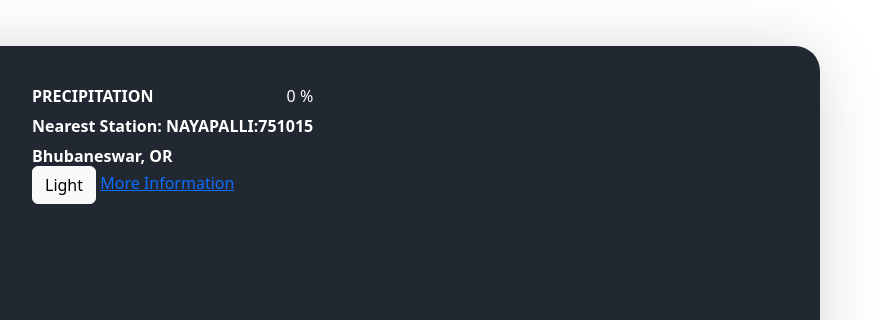
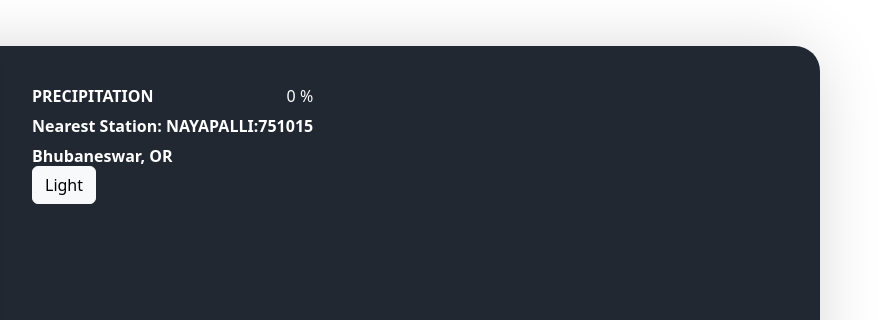
Before and after one commit to AyushBindhaniDevX/tterib, a plain HTML site: page index.html in a window 1280 px wide. Shown: the part 154-474 px from the top of the page, 390-1280 px from the left. Drawn offline with nearby package versions, Linux system fonts and the light colour scheme; no server answers.

Commit message:
Update index.html

```diff
--- a/index.html
+++ b/index.html
@@ -29,8 +29,8 @@
           <div class="clear"></div>
         </div>
         <div class="wind"> <span class="title">Bhubaneswar, OR</span>
-          <div class="clear"><button type="button" class="btn btn-light">Light</button>
-<a href="https://thingspeak.com/channels/1887074/charts/1?bgcolor=%23ffffff&color=%23d62020&dynamic=true&results=60&title=Temperature&type=line">More Information</a></div>
+<a href="https://thingspeak.com/channels/1887074/charts/1?bgcolor=%23ffffff&color=%23d62020&dynamic=true&results=60&title=Temperature&type=line"><div class="clear"><button type="button" class="btn btn-light">Light</button>
+</a></div>
         </div>
       </div>
     </div>
```
